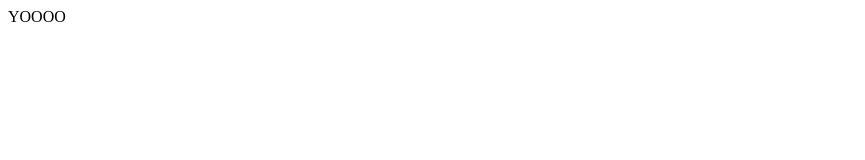
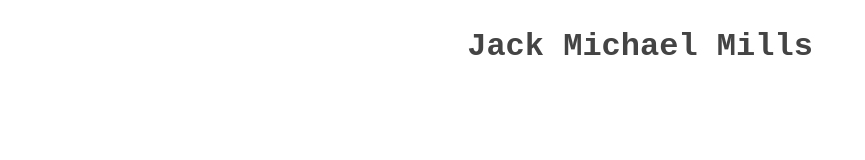
Before and after one commit to jackmillsgator/personal-website, a plain HTML site: page index.html in a window 1280 px wide. Shown: the whole page, without its empty margins (0-865 px from the left). Drawn offline with Linux system fonts and the light colour scheme.

Commit message:
Implement Reset and Basic Code
I implemented a basic reset in order to remove
unpredicatable, default settings.

```diff
--- a/index.html
+++ b/index.html
@@ -15,7 +15,13 @@
 
     <body>
 
-        YOOOO
+        <div class = "body-content">
+
+            <h1 class = "website-header">
+                Jack Michael Mills
+            </h1>
+
+        </div>
 
         <script src = "script.js">
         </script>
--- a/style.css
+++ b/style.css
@@ -0,0 +1,124 @@
+/********************
+        RESET
+********************/
+
+*
+{
+
+    padding: 0;
+    margin: 0;
+    border: 0;
+
+}
+
+*,
+*::before,
+*::after
+{
+    box-sizing: border-box;
+}
+
+body
+{
+
+    line-height: 1.6;
+
+    /***********************************************
+
+        This makes text easier to read on Chrome
+        and Safari.
+
+    ***********************************************/
+    -webkit-font-smoothing: antialiased;
+
+    /***********************************************
+
+        This changes the color of font from black
+        to a soft-black/gray so that the contrast
+        between the dark font-colorr and white
+        background-color is less harsh and easier
+        to read.
+
+    ***********************************************/
+    color: #444444;
+
+    display: flex;
+    flex-direction: column;
+    align-items: center;
+    min-height: 100vh;
+
+}
+
+table
+{
+    border-collapse: collapse;
+    border-spacing: 0;
+}
+
+img,
+picture,
+video,
+canvas,
+svg
+{
+    display: block;
+    max-width: 100%;
+}
+
+input,
+button,
+textarea,
+select
+{
+    font: inherit;
+}
+
+p,
+h1,
+h2,
+h3,
+h4,
+h5,
+h6
+{
+    overflow-wrap: break-word;
+}
+
+p
+{
+    text-wrap: pretty;
+}
+
+
+h1,
+h2,
+h3,
+h4,
+h5,
+h6
+{
+    margin: revert;
+    text-wrap: balance;
+}
+
+.body-content
+{
+    max-width: 650px;
+}
+
+/********************
+********************/
+
+body
+{
+
+    font-family: "Courier New", monospace;
+
+}
+
+.website-header
+{
+
+    text-align: center;
+
+}
```
